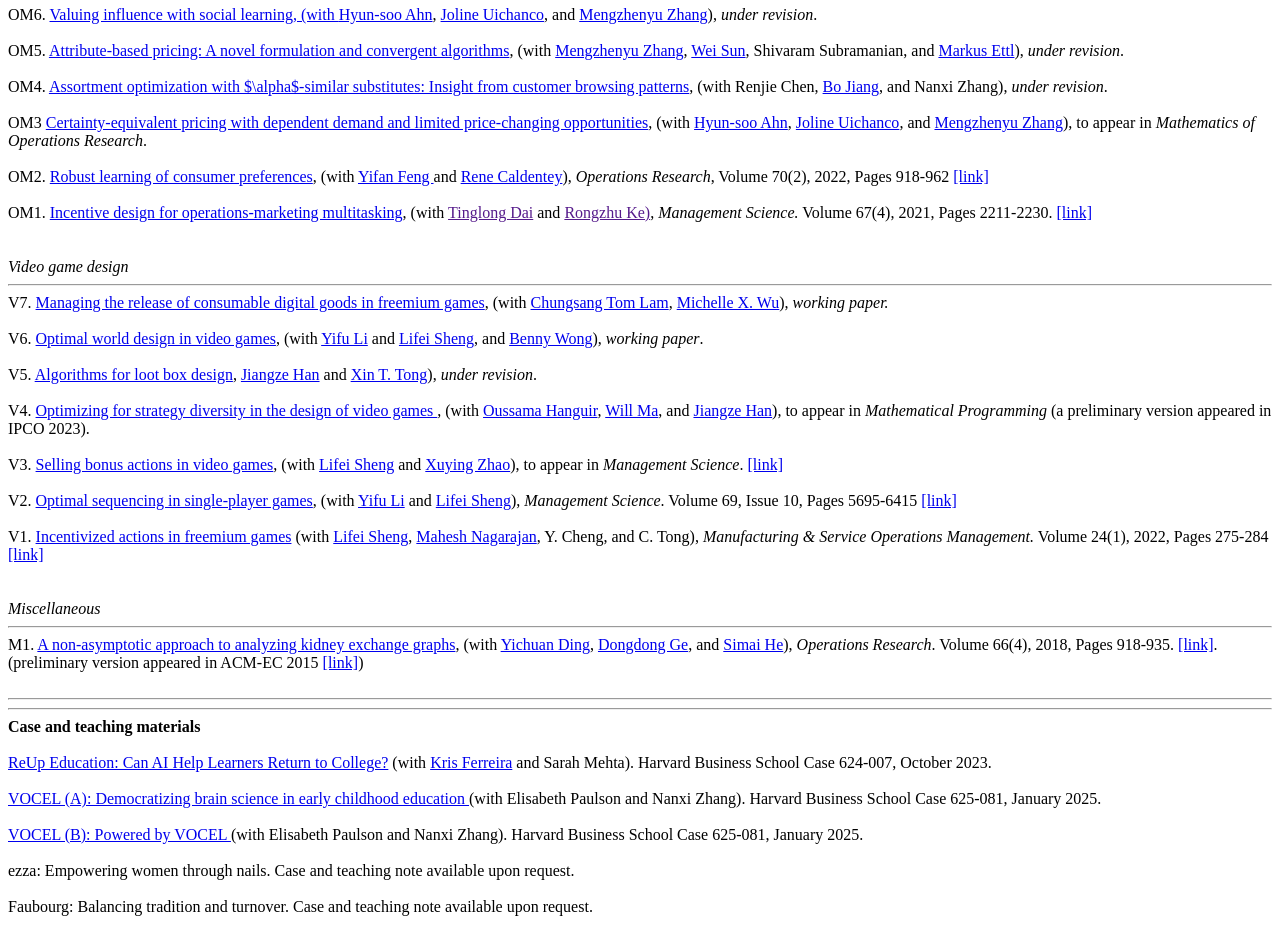
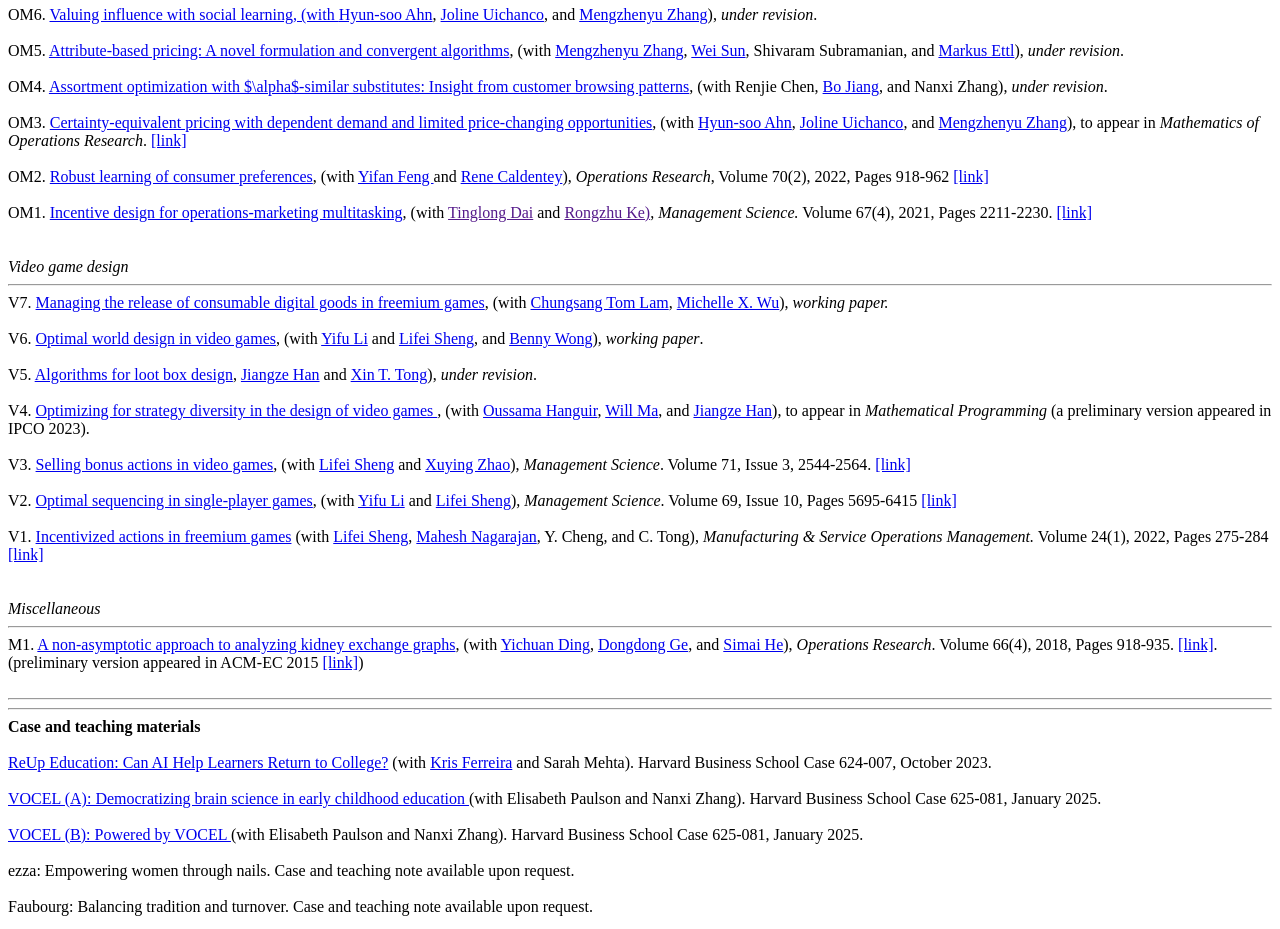
Before and after one commit to christopher-thomas-ryan/christopher-thomas-ryan.github.io, a plain HTML site: page index.html in a window 1280 px wide. Shown: the part 1840-2769 px from the top of the page. Drawn offline with Linux system fonts and the light colour scheme.

Commit message:
Update index.html

```diff
--- a/index.html
+++ b/index.html
@@ -140,7 +140,7 @@ OM4. <a href="https://papers.ssrn.com/sol3/papers.cfm?abstract_id=4072188">Assor
 Insight from customer browsing patterns</a>, (with Renjie Chen, <a href="https://riis.sufe.edu.cn/51/e2/c10430a152034/page.htm">Bo Jiang</a>, and Nanxi Zhang</a>), <em>under revision</em>. <br>
 <br>
 
-OM3 <a href="https://papers.ssrn.com/sol3/papers.cfm?abstract_id=3502478">Certainty-equivalent pricing with dependent demand and limited price-changing opportunities</a>, (with <a href="https://michiganross.umich.edu/faculty-research/faculty/hyun-soo-ahn">Hyun-soo Ahn</a>, <a href="https://sites.google.com/a/umich.edu/juichanco/home">Joline Uichanco</a>, and <a href="https://sites.google.com/umich.edu/personal-website-zhenyu">Mengzhenyu Zhang</a>), to appear in <em>Mathematics of Operations Research</em>. <br>
+OM3. <a href="https://papers.ssrn.com/sol3/papers.cfm?abstract_id=3502478">Certainty-equivalent pricing with dependent demand and limited price-changing opportunities</a>, (with <a href="https://michiganross.umich.edu/faculty-research/faculty/hyun-soo-ahn">Hyun-soo Ahn</a>, <a href="https://sites.google.com/a/umich.edu/juichanco/home">Joline Uichanco</a>, and <a href="https://sites.google.com/umich.edu/personal-website-zhenyu">Mengzhenyu Zhang</a>), to appear in <em>Mathematics of Operations Research</em>. <a href="https://pubsonline.informs.org/doi/abs/10.1287/moor.2022.0330">[link]</a> <br>
 <br>
 
 OM2. <a href="https://papers.ssrn.com/sol3/papers.cfm?abstract_id=3215614">Robust learning of consumer preferences</a>, (with <a href="https://sites.google.com/view/yifanfeng/"> Yifan Feng </a> and <a href="https://www.chicagobooth.edu/faculty/directory/c/rene-caldentey"> Rene Caldentey</a>), <em>Operations Research</em>, Volume 70(2), 2022, Pages 918-962 <a href="https://pubsonline.informs.org/doi/abs/10.1287/opre.2021.2157?casa_token=mCiGtVYa9VoAAAAA:nbo-bT8kPsJJ8xSnpM2_fNE6xNLp76CGQdVEM1Ivm0QIv_91xmH6J2U72SmAO-JjAv-IOPMuJgg">[link]</a><br>
@@ -166,7 +166,7 @@ V4. <a href="papers/diversity.pdf">Optimizing for strategy diversity in the desi
 of video games </a>, (with <a href="https://phd.ieor.columbia.edu/directory/oussama-hanguir">Oussama Hanguir</a>, <a href="http://www.columbia.edu/~wm2428/">Will Ma</a>, and <a href="https://sites.google.com/view/jiangze-han/profile">Jiangze Han</a>), to appear in <em>Mathematical Programming</em> (a preliminary version appeared in IPCO 2023). <br>
 <br>
 
-V3. <a href="papers/bonus-actions.pdf"> Selling bonus actions in video games</a>, (with <a href="https://www.uhcl.edu/business/faculty/sheng-lifei">Lifei Sheng</a> and <a href="https://mendoza.nd.edu/mendoza-directory/profile/xuying-zhao/">Xuying Zhao</a>), to appear in <em>Management Science</em>. <a href="https://pubsonline.informs.org/doi/abs/10.1287/mnsc.2022.02348?af=R">[link]</a> <br>
+V3. <a href="papers/bonus-actions.pdf"> Selling bonus actions in video games</a>, (with <a href="https://www.uhcl.edu/business/faculty/sheng-lifei">Lifei Sheng</a> and <a href="https://mendoza.nd.edu/mendoza-directory/profile/xuying-zhao/">Xuying Zhao</a>), <em>Management Science</em>. Volume 71, Issue 3, 2544-2564. <a href="https://pubsonline.informs.org/doi/abs/10.1287/mnsc.2022.02348?af=R">[link]</a> <br>
 <br>
 
 V2. <a href="papers/level-design.pdf">Optimal sequencing in single-player games</a>, (with <a href="https://bs.ustc.edu.cn/english/profile-1999.html">Yifu Li</a> and <a href="https://www.uhcl.edu/business/faculty/sheng-lifei">Lifei Sheng</a>), <em> Management Science</em>. Volume 69, Issue 10, Pages 5695-6415 <a href="https://pubsonline.informs.org/doi/abs/10.1287/mnsc.2022.4665">[link]</a><br>
```
